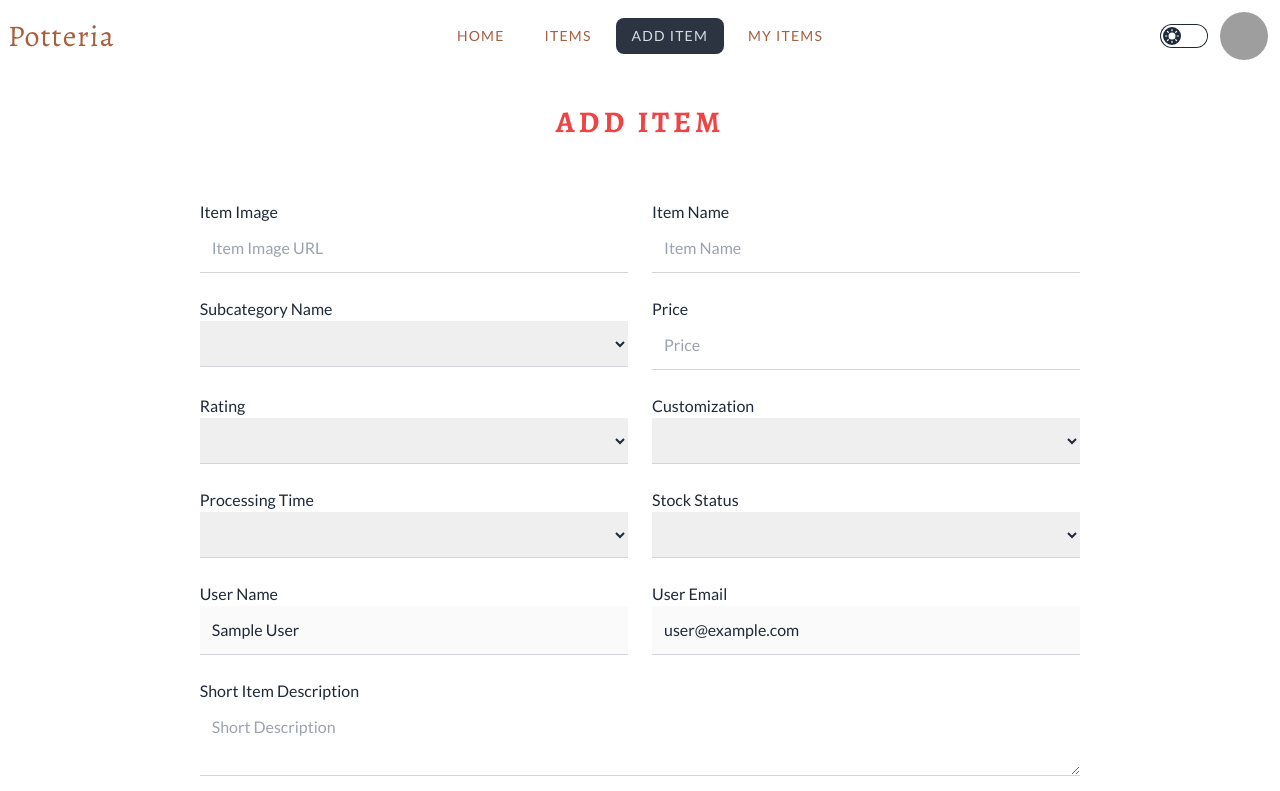
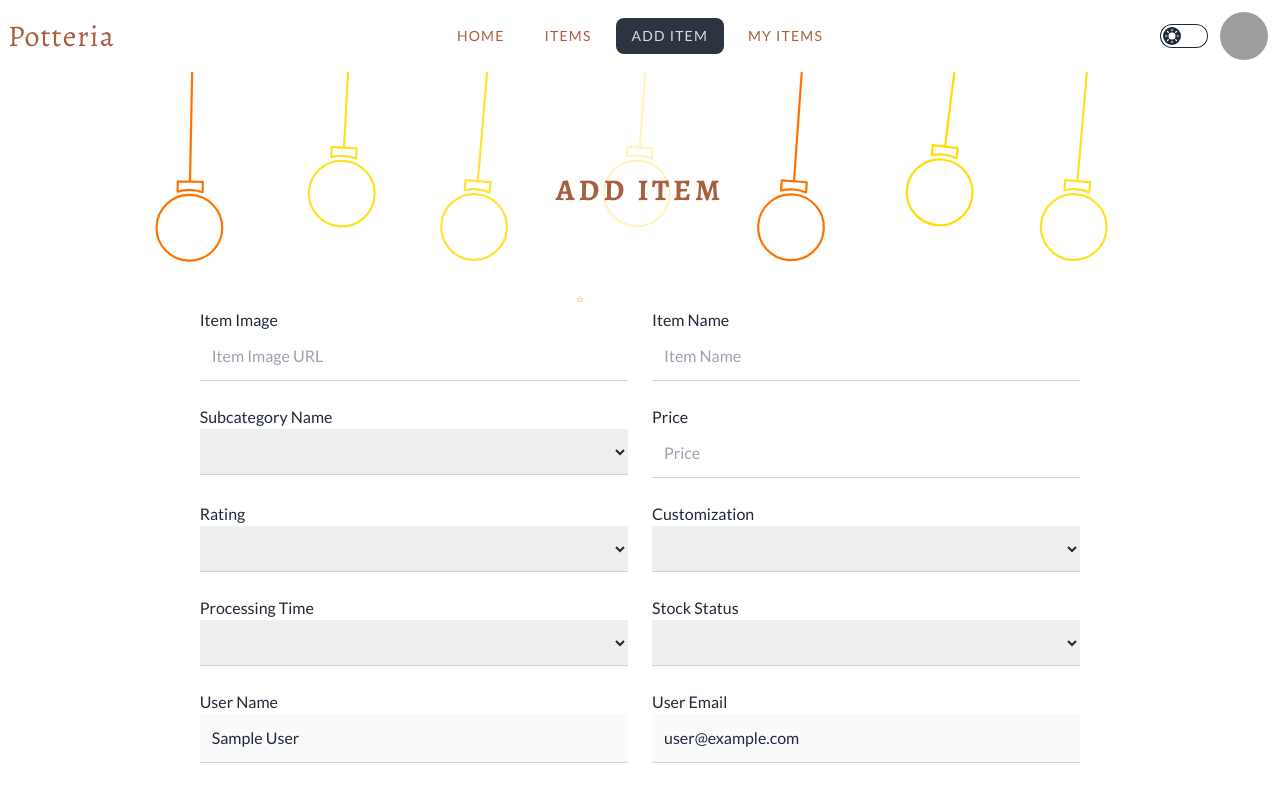
Before and after one commit to NoorTushar/potteria-client, a React (Vite) app: page /addItem in a window 1280 px wide. Shown: the top 791 px of the page. Built offline with nearby package versions, Linux system fonts and the light colour scheme; no server answers; sample sign-in values are in the browser's storage; grey boxes are pictures that could not be loaded.

Commit message:
add item page shundor kora hoilo

```diff
--- a/src/Pages/AddItem/AddItem.jsx
+++ b/src/Pages/AddItem/AddItem.jsx
@@ -4,6 +4,11 @@ import { AuthContext } from "../../Providers/AuthProvider";
 import Swal from "sweetalert2";
 import { useForm } from "react-hook-form";
 import axios from "axios";
+
+// lottie files
+
+import NewYearLights from "../../assets/animation-new-year.json";
+import Lottie from "lottie-react";
 
 const AddItem = () => {
    const { theme, user } = useContext(AuthContext);
@@ -44,46 +49,25 @@ const AddItem = () => {
          .catch((error) => {
             console.log(error);
          });
-
-      // const image = getValues("image");
-      // const item_name = getValues("item_name");
-      // const subcategory_Name = getValues("subcategory_Name");
-      // const short_description = getValues("short_description");
-      // const price = parseFloat(getValues("price"));
-      // const rating = parseFloat(getValues("rating"));
-      // const customization = getValues("customization");
-      // const processing_time = getValues("processing_time");
-      // const stock_status = getValues("stock_status");
-      // const user_name = getValues("user_name");
-      // const user_email = getValues("user_email");
-
-      // const item = {
-      //    image,
-      //    item_name,
-      //    subcategory_Name,
-      //    short_description,
-      //    price,
-      //    rating,
-      //    customization,
-      //    processing_time,
-      //    stock_status,
-      //    user_name,
-      //    user_email,
-      // };
    };
 
    return (
-      <div className="min-h-[calc(100vh-100px)] max-w-[1170px] mx-auto w-[90%] md:w-[82%] flex flex-col items-center justify-center">
-         <div className="w-full mx-auto md:max-w-[90%] p-8  ">
+      <div className="min-h-[calc(100vh-100px)] max-w-[1170px] mx-auto w-[90%] md:w-[82%] ">
+         <div className="relative w-full overflow-hidden ">
             <h1
                className={`text-3xl font-bold text-center tracking-[4px] ${
-                  theme === "luxury" ? "text-blue-500" : "text-red-500"
-               }`}
+                  theme === "luxury" ? "text-yellow-600" : "text-brownPrimary"
+               } py-[60px] lg:py-[100px]`}
             >
                ADD ITEM
             </h1>
+            <div className="w-full absolute top-0 -z-40">
+               <Lottie loop={true} animationData={NewYearLights}></Lottie>
+            </div>
+         </div>
 
-            <form onSubmit={handleSubmit(onSubmit)} className="my-[60px]">
+         <div className="w-full mx-auto md:max-w-[90%] px-8  ">
+            <form onSubmit={handleSubmit(onSubmit)} className="mb-[60px]">
                <div className="grid md:grid-cols-2 gap-6">
                   {/* image Field */}
                   <div>
@@ -393,7 +377,7 @@ const AddItem = () => {
                   )}
                </div>
 
-               <div className="text-center mt-6">
+               <div className="text-center mt-10">
                   <button className="  relative inline-flex items-center justify-start px-5 py-2 overflow-hidden font-medium transition-all bg-white  hover:bg-white group border-2 border-[#a65f3f] text-[14px] tracking-[1.2px]">
                      <span className="w-48 h-48 rounded rotate-[-40deg] bg-[#a65f3f]  absolute bottom-0 left-0 -translate-x-full ease-out duration-500 transition-all translate-y-full mb-9 ml-9 group-hover:ml-0 group-hover:mb-32 group-hover:translate-x-0"></span>
                      <span className="relative w-full text-[#a65f3f] transition-colors duration-300 ease-in-out group-hover:text-white text-center">
--- a/src/Pages/Home/Home.jsx
+++ b/src/Pages/Home/Home.jsx
@@ -8,7 +8,6 @@ import CounterSection from "../../Components/CounterSection/CounterSection";
 
 // lottie files
 
-import BackGroundWave from "../../assets/background-wave.json";
 import NewYearLights from "../../assets/animation-new-year.json";
 import Lottie from "lottie-react";
 
```
